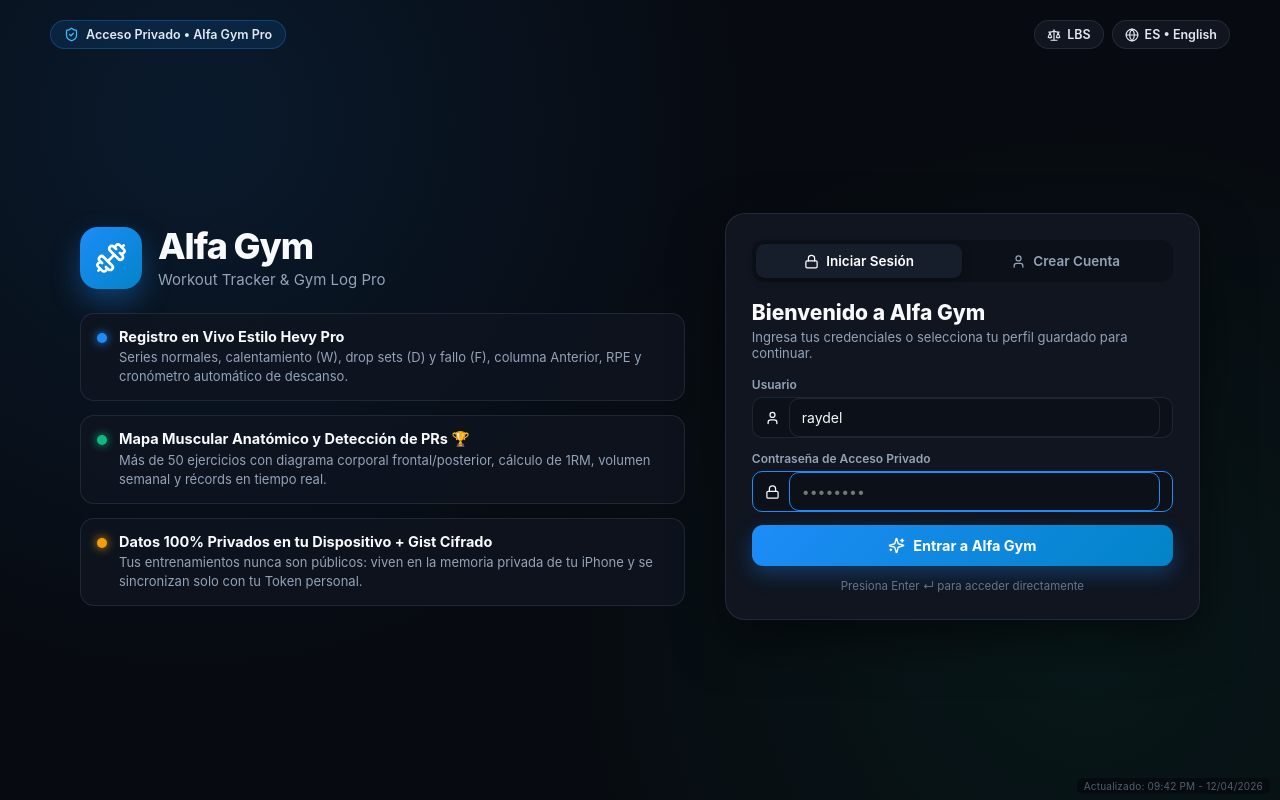
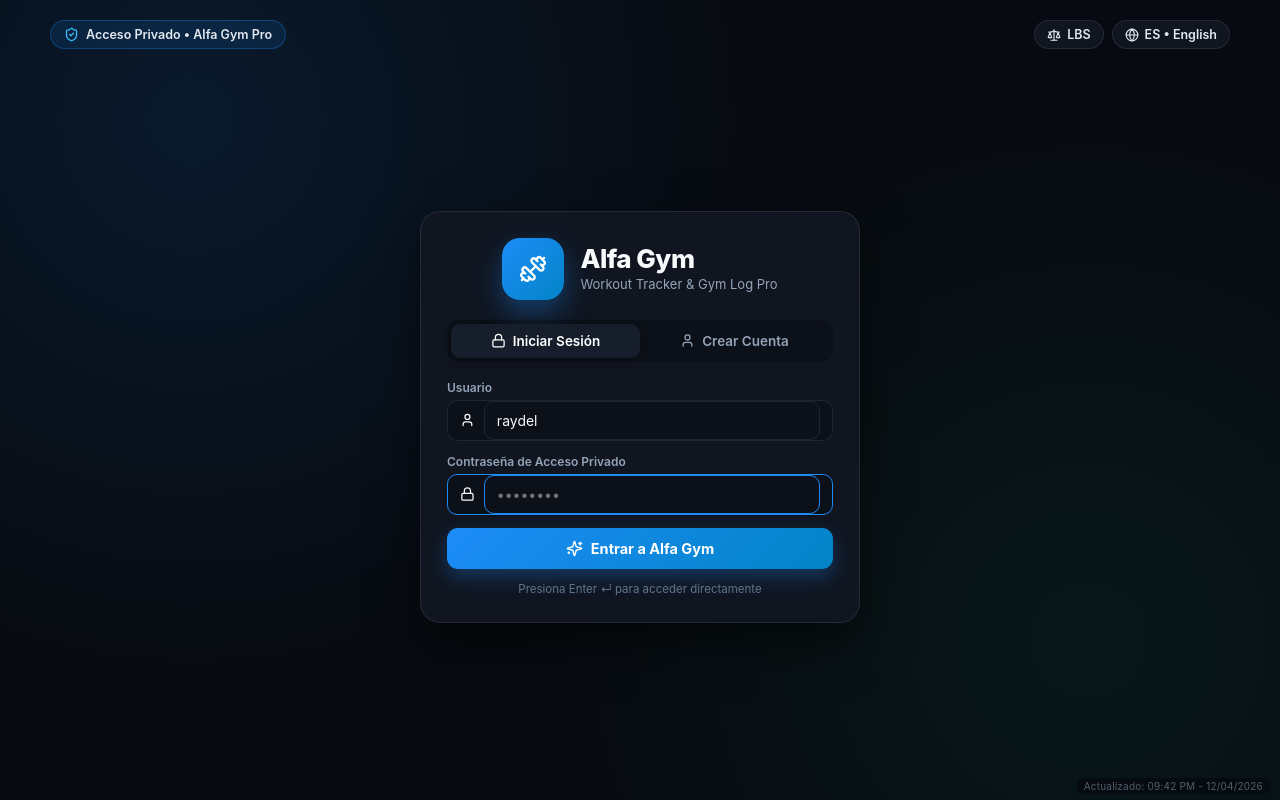
Before and after one commit to alfagym/alfagym.github.io, a React (Vite) app: page / in a window 1280 px wide. Built offline with nearby package versions, Linux system fonts and the light colour scheme; the HTML template or start-up script is replaced by a standard one.

Commit message:
Remove feature boxes from Acceso Privado screen and center login card

```diff
--- a/src/App.css
+++ b/src/App.css
@@ -147,6 +147,29 @@
   z-index: 2;
 }
 
+.auth-container.auth-centered {
+  max-width: 440px;
+  display: block;
+}
+
+.auth-logo-centered {
+  justify-content: center;
+  margin-bottom: 20px;
+}
+
+.brand-title-sm {
+  font-size: 26px;
+  font-weight: 800;
+  letter-spacing: -0.02em;
+  line-height: 1.1;
+}
+
+.brand-subtitle-sm {
+  color: var(--text-secondary);
+  font-size: 13px;
+  margin-top: 2px;
+}
+
 .auth-brand-panel {
   display: flex;
   flex-direction: column;
--- a/src/App.jsx
+++ b/src/App.jsx
@@ -31,7 +31,7 @@ import CloudSyncModal from './components/CloudSyncModal';
 import './App.css';
 
 /* global __BUILD_TIMESTAMP__ */
-const FALLBACK_TIMESTAMP = '10:57 PM - 11/06/2026';
+const FALLBACK_TIMESTAMP = '10:59 PM - 11/06/2026';
 const BUILD_TIMESTAMP =
   typeof __BUILD_TIMESTAMP__ !== 'undefined'
     ? __BUILD_TIMESTAMP__
--- a/src/components/AuthScreen.jsx
+++ b/src/components/AuthScreen.jsx
@@ -142,72 +142,19 @@ export default function AuthScreen({
         </div>
       </div>
 
-      <div className="auth-container">
-        {/* Left Brand Column */}
-        <div className="auth-brand-panel">
-          <div className="brand-logo-row">
+      <div className="auth-container auth-centered">
+        {/* Centered Private Access Card */}
+        <div className="auth-card">
+          <div className="brand-logo-row auth-logo-centered">
             <div className="brand-icon-box">
-              <Dumbbell size={32} />
+              <Dumbbell size={28} />
             </div>
             <div>
-              <h1 className="brand-title">{t.appName}</h1>
-              <p className="brand-subtitle">{t.tagline}</p>
+              <h1 className="brand-title-sm">{t.appName}</h1>
+              <p className="brand-subtitle-sm">{t.tagline}</p>
             </div>
           </div>
 
-          <div className="brand-feature-list">
-            <div className="brand-feature-item">
-              <span className="feature-dot blue" />
-              <div>
-                <strong>
-                  {lang === 'es'
-                    ? 'Registro en Vivo Estilo Hevy Pro'
-                    : 'Hevy Pro-Style Live Workout Logger'}
-                </strong>
-                <p>
-                  {lang === 'es'
-                    ? 'Series normales, calentamiento (W), drop sets (D) y fallo (F), columna Anterior, RPE y cronómetro automático de descanso.'
-                    : 'Track Normal, Warm-up (W), Drop (D) & Failure (F) sets, Previous performance, RPE, and auto rest timer.'}
-                </p>
-              </div>
-            </div>
-
-            <div className="brand-feature-item">
-              <span className="feature-dot emerald" />
-              <div>
-                <strong>
-                  {lang === 'es'
-                    ? 'Mapa Muscular Anatómico y Detección de PRs 🏆'
-                    : 'Anatomical Muscle Map & Live PR Detection 🏆'}
-                </strong>
-                <p>
-                  {lang === 'es'
-                    ? 'Más de 50 ejercicios con diagrama corporal frontal/posterior, cálculo de 1RM, volumen semanal y récords en tiempo real.'
-                    : '50+ exercises with interactive front/back body heatmap, 1RM tracking, weekly volume charts, and real-time PR trophies.'}
-                </p>
-              </div>
-            </div>
-
-            <div className="brand-feature-item">
-              <span className="feature-dot amber" />
-              <div>
-                <strong>
-                  {lang === 'es'
-                    ? 'Datos 100% Privados en tu Dispositivo + Gist Cifrado'
-                    : '100% Private On-Device Data + Encrypted GitHub Sync'}
-                </strong>
-                <p>
-                  {lang === 'es'
-                    ? 'Tus entrenamientos nunca son públicos: viven en la memoria privada de tu iPhone y se sincronizan solo con tu Token personal.'
-                    : 'Your workouts are never public: they stay in your device storage and sync privately via your personal token.'}
-                </p>
-              </div>
-            </div>
-          </div>
-        </div>
-
-        {/* Right Strict Private Access Card */}
-        <div className="auth-card">
           <div className="auth-tabs">
             <button
               type="button"
@@ -231,19 +178,6 @@ export default function AuthScreen({
               <User size={15} />
               <span>{t.auth.registerTab}</span>
             </button>
-          </div>
-
-          <div className="auth-card-header">
-            <h2>
-              {mode === 'login'
-                ? t.auth.welcomeBack
-                : t.auth.createYourAccount}
-            </h2>
-            <p>
-              {mode === 'login'
-                ? t.auth.subtitleLogin
-                : t.auth.subtitleRegister}
-            </p>
           </div>
 
           <form onSubmit={handleSubmit} className="auth-form">
```
